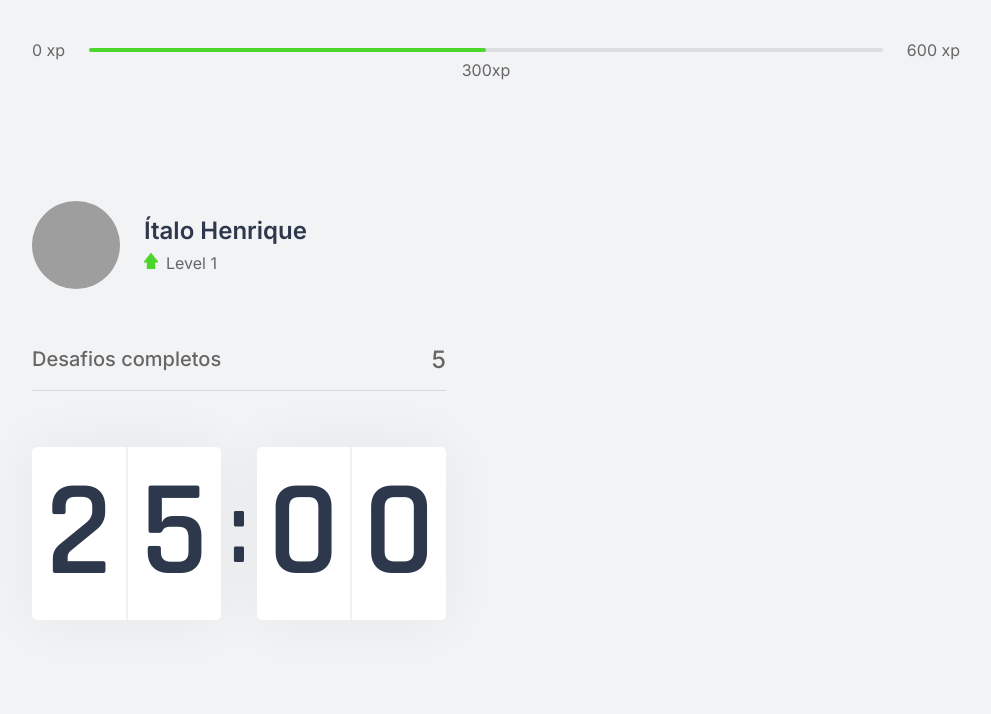
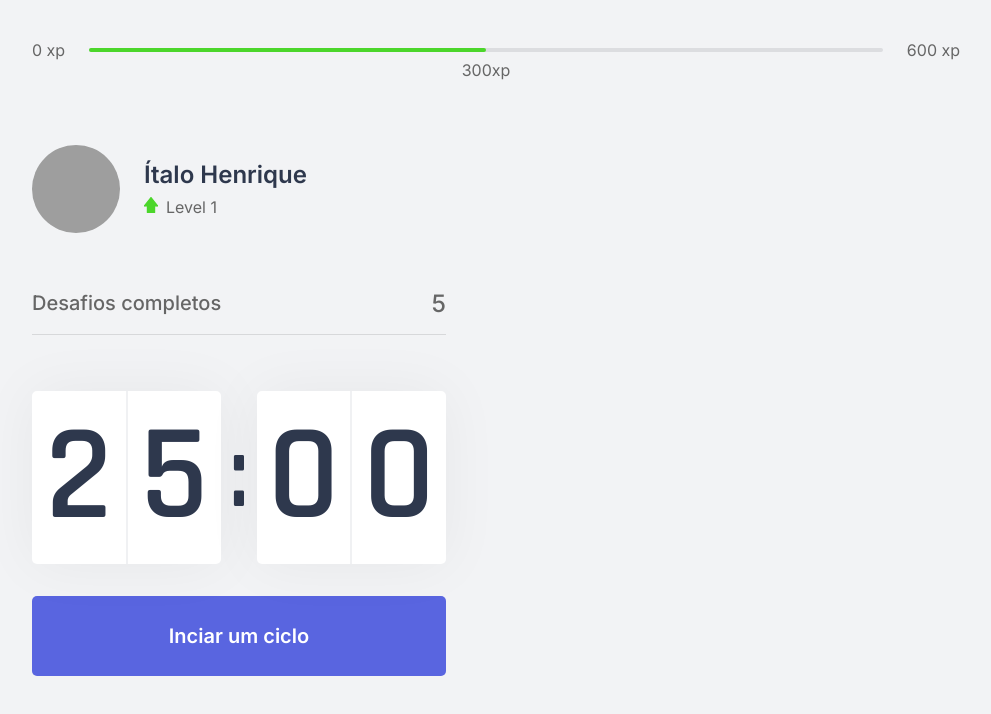
Before and after one commit to italoh623/Moveit, a Next.js app: page / in a window 1280 px wide. Shown: the top 714 px of the page, without its empty margins (144-1135 px from the left). Built offline with nearby package versions, Linux system fonts and the light colour scheme; grey boxes are pictures that could not be loaded.

Commit message:
Countdown component decrease the time

```diff
--- a/src/components/Countdown.tsx
+++ b/src/components/Countdown.tsx
@@ -1,18 +1,49 @@
+import { useState, useEffect } from 'react'
 import styles from '../styles/components/Countdown.module.css'
 
+export function Countdown() {
+    const [time, setTime] = useState(25 * 60);
+    const [active, setActive] = useState(false);
 
-export function Countdown() {
+    const minutes = Math.floor(time / 60);
+    const seconds = time % 60;
+
+    const [minutesLeft, minutesRight] = String(minutes).padStart(2, '0').split('');
+    const [secondsLeft, secondsRight] = String(seconds).padStart(2, '0').split('');
+
+    function startCountdown() {
+        setActive(true);
+    }
+
+    useEffect(() => {
+        if (active && time > 0) {
+            setTimeout(() => {
+                setTime(time - 1);
+            }, 1000)
+        }
+    }, [active, time])
+
     return (
-        <div className={styles.countdownContainer}>
-            <div>
-                <span>2</span>
-                <span>5</span>
+        <div>
+            <div className={styles.countdownContainer}>
+                <div>
+                    <span>{ minutesLeft }</span>
+                    <span>{ minutesRight }</span>
+                </div>
+                <span>:</span>
+                <div>
+                    <span>{ secondsLeft }</span>
+                    <span>{ secondsRight }</span>
+                </div>
             </div>
-            <span>:</span>
-            <div>
-                <span>0</span>
-                <span>0</span>
-            </div>
+
+            <button
+                type="button"
+                className={styles.countdownButton}
+                onClick={startCountdown}
+            >
+                Inciar um ciclo
+            </button>
         </div>
     );
 }
--- a/src/styles/components/Countdown.module.css
+++ b/src/styles/components/Countdown.module.css
@@ -36,3 +36,29 @@
     font-size: 6.25rem;
     margin: 0 0.5rem;
 }
+
+.countdownButton {
+    width: 100%;
+    height: 5rem;
+
+    margin-top: 2rem;
+
+    display: flex;
+    align-items: center;
+    justify-content: center;
+
+    border: 0;
+    border-radius: 5px;
+
+    background: var(--blue);
+    color: var(--white);
+
+    font-size: 1.25rem;
+    font-weight: 600;
+
+    transition: background-color 0.2s;
+}
+
+.countdownButton:hover {
+    background: var(--blue-dark);
+}
```
